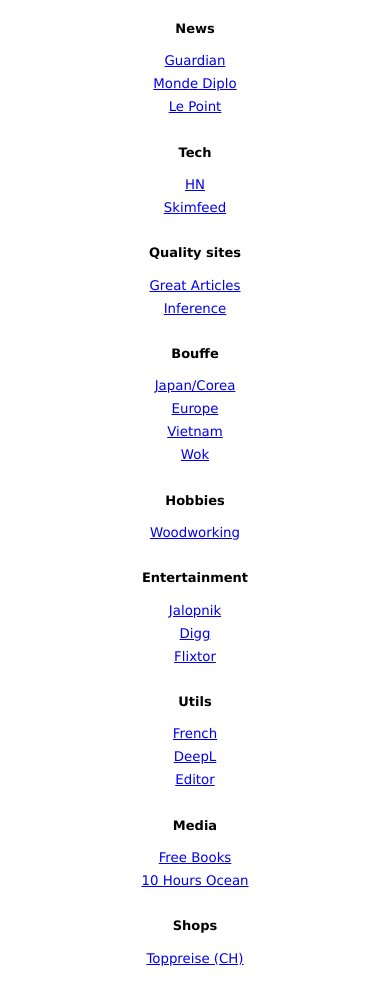
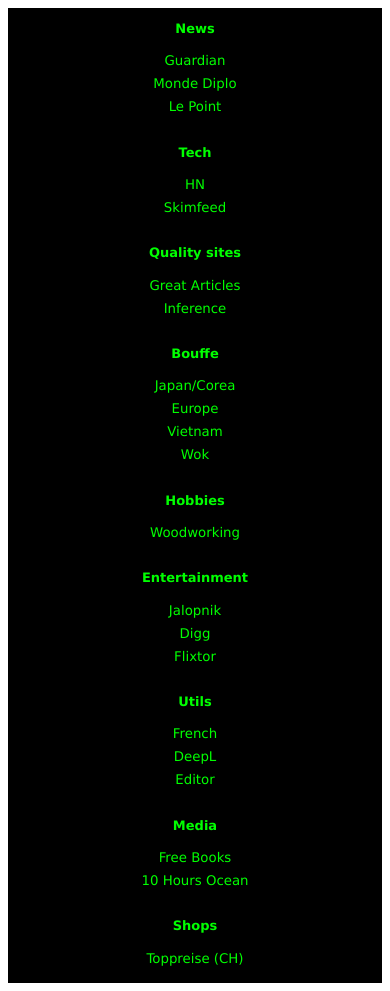
Before and after one commit to FLecorps/flecorps.github.io, a plain HTML site: page index.html in a window 390 px wide. Drawn offline with Linux system fonts and the light colour scheme.

Commit message:
Update index.html

```diff
--- a/index.html
+++ b/index.html
@@ -36,10 +36,17 @@
       }
 
       section {
+        color: lime;
+        background-color: black;
         padding: 0;
         font-size: smaller;
         flex: 100%;
         text-align: center;
+      }
+
+      a {
+        color: lime;
+        text-decoration: none;
       }
 
 
```
